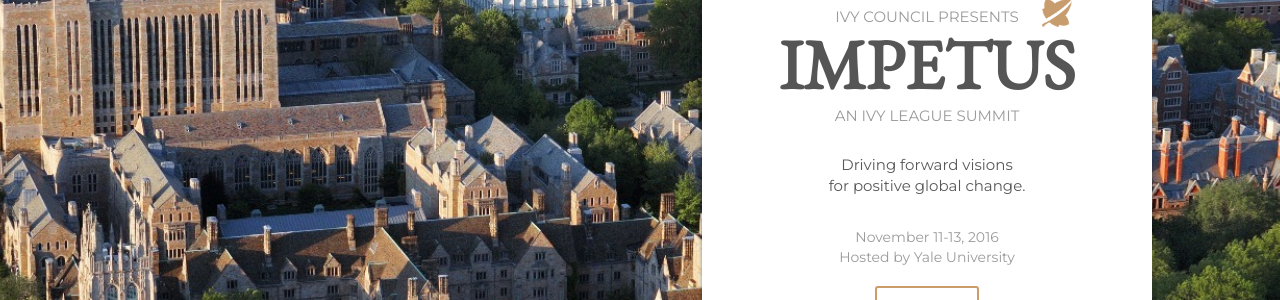
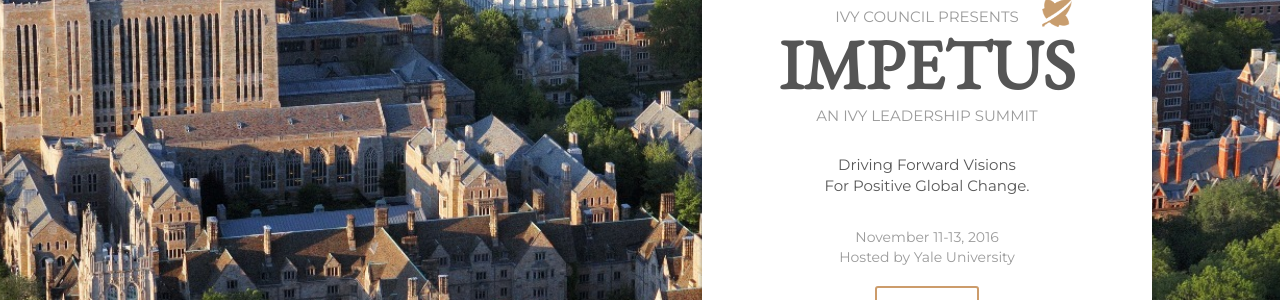
Before and after one commit to felipap/ils-website, a Jekyll site: the page built from index.html, in a window 1280 px wide. Shown: the part 171-471 px from the top of the page. Built offline with Jekyll 4.4.1, drawn with Linux system fonts in a browser that asks for light colours.

Commit message:
Sponsors images.

```diff
--- a/css/main.scss
+++ b/css/main.scss
@@ -128,6 +128,7 @@
       font-size: 15px;
       color: #585858;
       margin-bottom: 30px;
+      text-transform: capitalize;
     }
 
     .details {
--- a/index.html
+++ b/index.html
@@ -9,7 +9,7 @@
 		<h3>Ivy Council Presents</h3>
 		<h1>Impetus</h1>
 		<img class="leaf" src="{{ "/images/leaf.png" | prepend: site.baseurl }}" />
-		<h3>An Ivy League Summit</h3>
+		<h3>An Ivy Leadership Summit</h3>
 	</div>
 	<div class="subtitle">
 		Driving forward visions<br />for positive global change.
--- a/sponsors.html
+++ b/sponsors.html
@@ -14,4 +14,5 @@
   <p>Below you can find a detailed sponsorship package outline and sponsorship proposal. If you are interested in sponsoring the 2016 Ivy Leadership Summit, please feel free to reach out to us. We thank you in advance for taking the time to review our sponsorship proposal package.
   </p>
   <img src="{{ "/images/sponsors1.png" | prepend: site.baseurl }}" />
+  <img src="{{ "/images/sponsors2.png" | prepend: site.baseurl }}" />
 </div>
```
Also changed, not shown: images/sponsors1.png (added), images/sponsors2.png (added).
